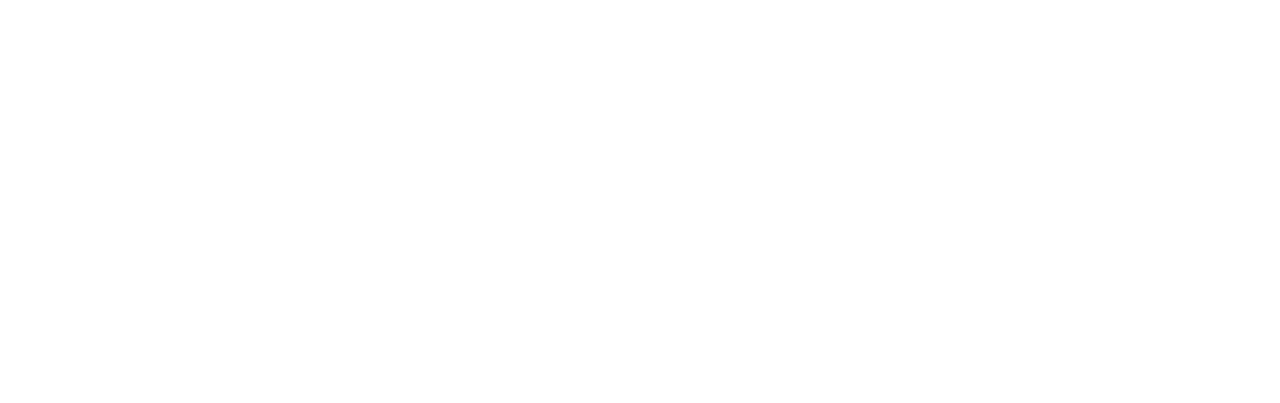
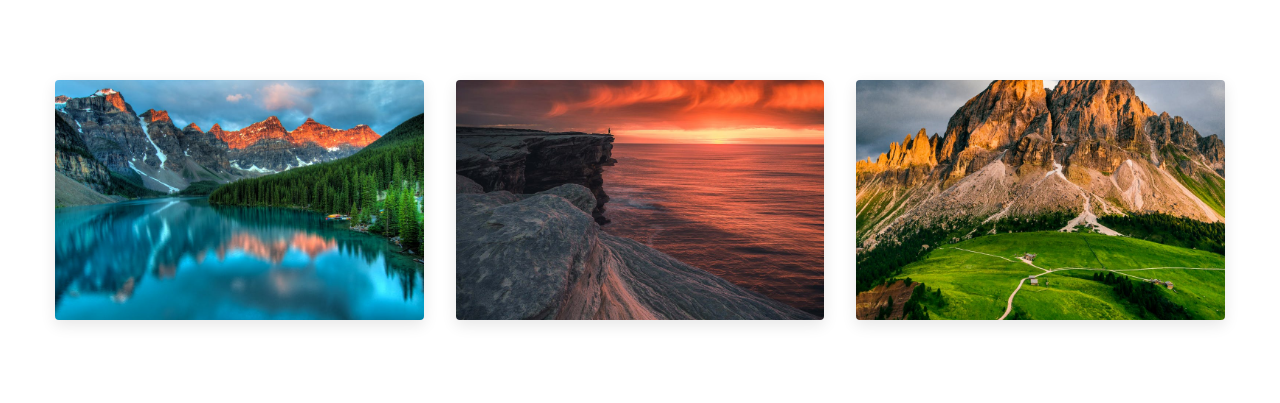
Before and after one commit to aniebietafia/JavaScript-Projects, a plain HTML site: page OOP Projects/photo-gallery/index.html in a window 1280 px wide. Drawn offline with Linux system fonts and the light colour scheme.

Commit message:
photo gallery project html file

```diff
--- a/OOP Projects/photo-gallery/index.html
+++ b/OOP Projects/photo-gallery/index.html
@@ -5,9 +5,16 @@
     <meta http-equiv="X-UA-Compatible" content="IE=edge" />
     <meta name="viewport" content="width=device-width, initial-scale=1.0" />
     <title>Photo Gallery</title>
+    <link rel="stylesheet" href="https://cdnjs.cloudflare.com/ajax/libs/font-awesome/6.4.0/css/all.min.css" />
     <link rel="stylesheet" href="main.css" />
   </head>
   <body>
+    <!-- nature gallery -->
+    <section class="section nature">
+      <img src="./assets/nature-1.jpeg" title="nature-1" class="img" data-id="1" alt="nature" />
+      <img src="./assets/nature-2.jpeg" title="nature-2" class="img" data-id="2" alt="nature" />
+      <img src="./assets/nature-3.jpeg" title="nature-3" class="img" data-id="3" alt="nature" />
+    </section>
     <script src="app.js"></script>
   </body>
 </html>
```
